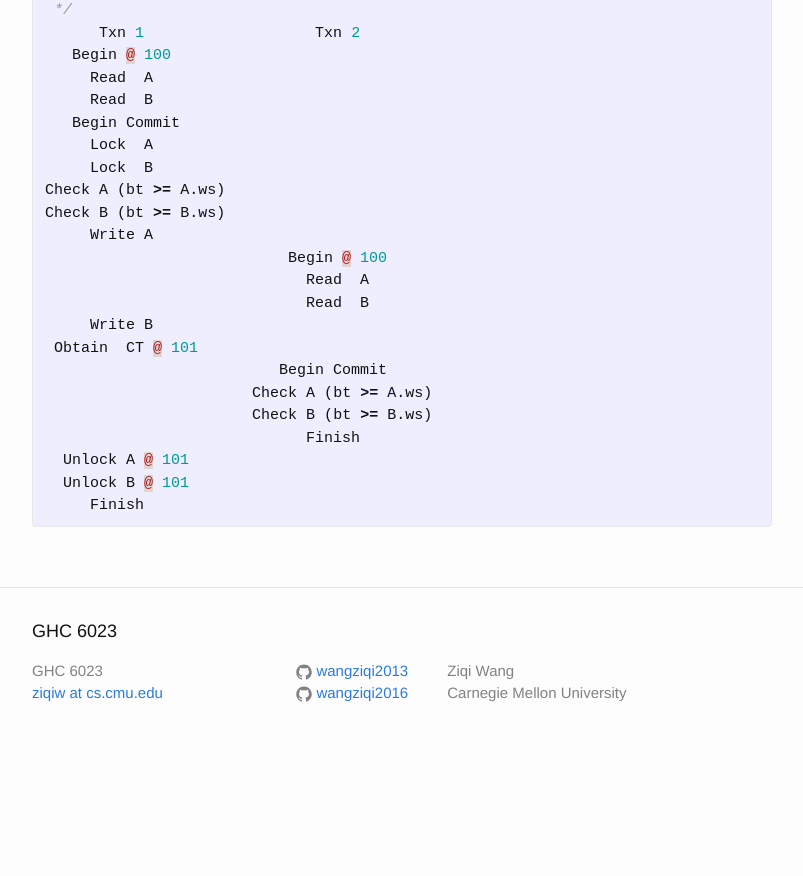
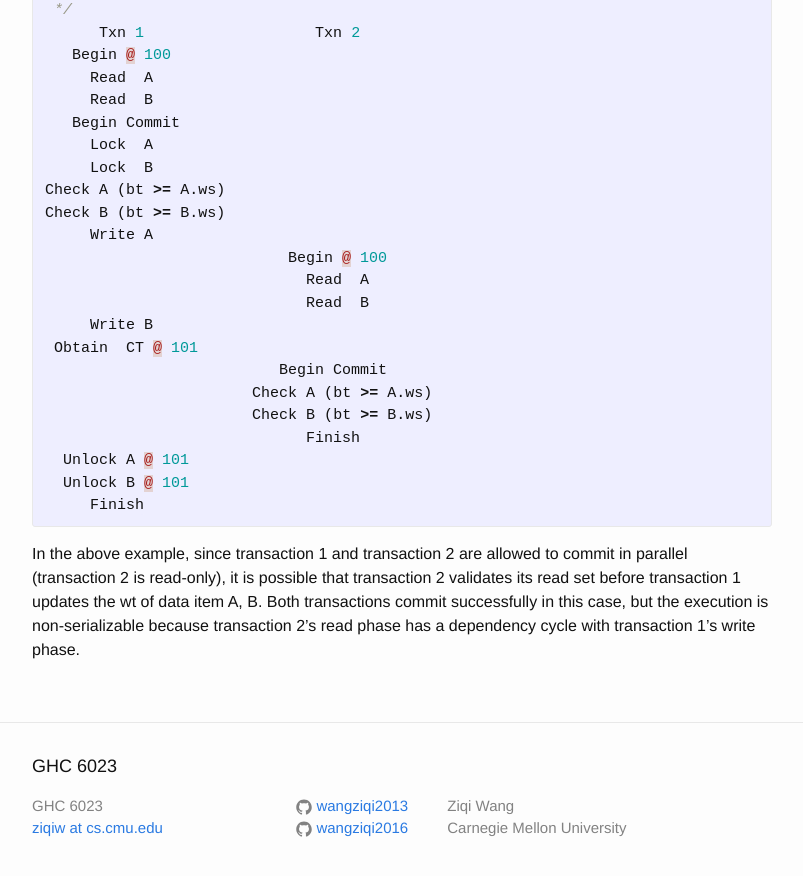
Before and after one commit to wangziqi2013/wangziqi2013.github.io, a Jekyll site: the page built from _posts/2018-03-21-Analyzing-OCC-Anomalies-and-Solutions.markdown, in a window 1280 px wide and 900 px high, scrolled down 10556 px. Shown: the top 876 px of the window, without its empty margins (238-1041 px from the left). Built offline with Jekyll 4.4.1, drawn with Linux system fonts in a browser that asks for light colours; before the commit the page ends 11321 px from its top, so only the background shows below that.

Commit message:
Add explanation to the commit protocol

```diff
--- a/_posts/2018-03-21-Analyzing-OCC-Anomalies-and-Solutions.markdown
+++ b/_posts/2018-03-21-Analyzing-OCC-Anomalies-and-Solutions.markdown
@@ -460,3 +460,9 @@ Check B (bt >= B.ws)
   Unlock B @ 101
      Finish
 {% endhighlight %}
+
+In the above example, since transaction 1 and transaction 2 are allowed to commit in parallel
+(transaction 2 is read-only), it is possible that transaction 2 validates its read set before
+transaction 1 updates the wt of data item A, B. Both transactions commit successfully in
+this case, but the execution is non-serializable because transaction 2's read phase
+has a dependency cycle with transaction 1's write phase.
```
